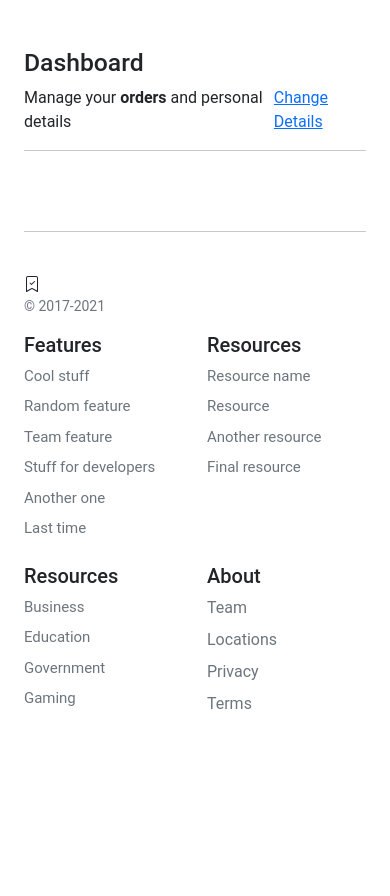
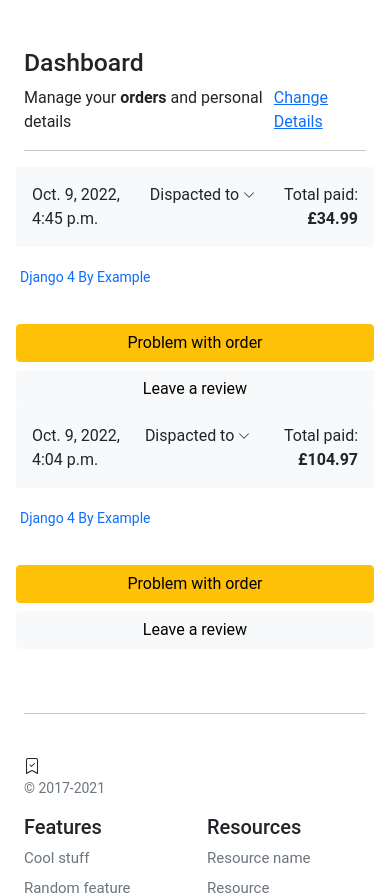
Before and after one commit to SaadEssam/Extra_Store, a Django app: page /account/dashboard/ in a window 390 px wide; the page is wider, and only the part inside the window is pictured. Shown: the part 131-1027 px from the top of that part. Before the commit the page ends 840 px from the top of that part, so only its background shows below. Run offline with Django 4.2, Linux system fonts and the light colour scheme; a user stored in the database is signed in; data comes from the database, SQL or seed files in the repository; both versions use the stored data as it was after the commit.

Commit message:
Add orders to user dashboard

```diff
--- a/account/views.py
+++ b/account/views.py
@@ -8,6 +8,7 @@ from django.utils.encoding import force_bytes, force_str
 from django.utils.http import urlsafe_base64_decode, urlsafe_base64_encode
 
 from .forms import RegistrationForm, UserEditForm
+from orders.views import user_orders
 from .models import UserBase
 from .tokens import account_activation_token
 
@@ -15,7 +16,8 @@ from .tokens import account_activation_token
 
 @login_required
 def dashboard(request):
-  return render(request, 'account/user/dashboard.html')
+  orders = user_orders(request)
+  return render(request, 'account/user/dashboard.html', {'orders': orders})
 
 
 @login_required
--- a/basket/basket.py
+++ b/basket/basket.py
@@ -1,5 +1,5 @@
 from decimal import Decimal
-
+from django.conf import settings
 from store.models import Product
 
 
@@ -7,9 +7,9 @@ class Basket():
   # Base Basket Class
   def __init__(self, request):
     self.session = request.session
-    basket = self.session.get('skey')
-    if 'skey' not in request.session:
-      basket = self.session['skey'] = {}
+    basket = self.session.get(settings.BASKET_SESSION_ID)
+    if settings.BASKET_SESSION_ID not in request.session:
+      basket = self.session[settings.BASKET_SESSION_ID] = {}
     self.basket = basket
 
   def add(self, product, qty):
@@ -41,7 +41,16 @@ class Basket():
     return sum(item['qty'] for item in self.basket.values())
 
   def get_total_price(self):
-    return sum(Decimal(item['price']) * item['qty'] for item in self.basket.values())
+
+    subtotal = sum(Decimal(item['price']) * item['qty'] for item in self.basket.values())
+
+    if subtotal == 0:
+      shipping = Decimal(0.00)
+    else:
+      shipping = Decimal(11.50)
+
+    total = subtotal + Decimal(shipping)
+    return total
 
   def delete(self, product):
     # Delete item from basket
@@ -62,5 +71,5 @@ class Basket():
 
   def clear(self):
     # Remove basket from session
-    del self.session['skey']
+    del self.session[settings.BASKET_SESSION_ID]
     self.save()
--- a/core/settings.py
+++ b/core/settings.py
@@ -132,6 +132,9 @@ STATICFILES_DIRS = [
 MEDIA_URL = '/media/'
 MEDIA_ROOT = os.path.join(BASE_DIR, 'media/')
 
+# Basket session ID
+BASKET_SESSION_ID = 'basket'
+
 # Custom user model
 AUTH_USER_MODEL = 'account.UserBase'
 LOGIN_REDIRECT_URL = '/account/dashboard'
--- a/orders/views.py
+++ b/orders/views.py
@@ -31,3 +31,9 @@ def add(request):
 
 def payment_confirmation(data):
   Order.objects.filter(order_key=data).update(billing_status=True)
+
+
+def user_orders(request):
+  user_id = request.user.id
+  orders = Order.objects.filter(user_id=user_id).filter(billing_status=True)
+  return orders
--- a/templates/account/user/dashboard.html
+++ b/templates/account/user/dashboard.html
@@ -1,6 +1,6 @@
 {% extends '../../store/base.html' %}
 {% load static %}
-{% block title %}Dashboard{% endblock %}
+{% block title%}Dashboard{% endblock %}
 {% block content %}
 <main class="pt-5">
   <div class="container" style="max-width: 1000px">
@@ -14,7 +14,84 @@
     <hr />
   </div>
   <div class="container" style="max-width: 1000px">
+    {% for order in orders %}
+    <div class="row g-3">
+      <div class="col-12 bg-light p-3 d-flex justify-content-between">
+        <div class="d-flex d-flex-inline">
+          <div class="pe-3">{{ order.created }}</div>
+          <div class="dropdown">
+            <a
+              class="text-reset text-decoration-none dropdown-toggle"
+              href="#"
+              role="link"
+              id="dropdownLink"
+              data-bs-toggle="dropdown"
+              aria-expanded="false"
+            >
+              Dispacted to
+              <svg
+                xmlns="http://www.w3.org/2000/svg"
+                width="12"
+                height="12"
+                fill="currentColor"
+                class="bi bi-chevron-down"
+                viewBox="0 0 16 16"
+              >
+                <path
+                  fill-rule="evenodd"
+                  d="M1.646 4.646a.5.5 0 0 1 .708 0L8 10.293l5.646-5.647a.5.5 0 0 1 .708.708l-6 6a.5.5 0 0 1-.708 0l-6-6a.5.5 0 0 1 0-.708z"
+                />
+              </svg>
+            </a>
 
+            <ul class="dropdown-menu" aria-labelledby="dropdownLink">
+              <li class="item small">{{order.full_name}}</li>
+              <li class="item small">{{order.address1}}</li>
+              <li class="item small">{{order.address2}}</li>
+              <li class="item small">{{order.post_code}}</li>
+            </ul>
+          </div>
+        </div>
+        <div class="text-end">
+          Total paid: <span class="fw-bold">£{{ order.total_paid }}</span>
+        </div>
+      </div>
+      <div class="col-md-5 col-lg-4 order-md-last p-0 order-3">
+        <div class="d-grid gap-2">
+          <button class="btn btn-warning" type="button">
+            Problem with order
+          </button>
+          <button class="btn btn-light" type="button">Leave a review</button>
+        </div>
+      </div>
+
+      <div class="col-md-7 col-lg-8 p-0">
+        {% for item in order.items.all %}
+        <div class="card mb-3 border-0">
+          <div class="row g-0">
+            <div class="col-md-2 d-none d-md-block">
+              <img
+                class="img-fluid"
+                style="width: 90px"
+                src="{{item.product.image.url}}"
+              />
+            </div>
+            <div class="col-md-10">
+              <div class="card-body p-1">
+                <a
+                  class="text-decoration-none"
+                  href="{{ item.product.get_absolute_url }}"
+                >
+                  <p class="card-text small">{{item.product|title}}</p>
+                </a>
+              </div>
+            </div>
+          </div>
+        </div>
+        {% endfor %}
+      </div>
+    </div>
+    {% endfor %}
   </div>
 </main>
 {% endblock %}
--- a/templates/store/base.html
+++ b/templates/store/base.html
@@ -89,7 +89,7 @@
                         <span class="fs15 fw500">Login</span>
                     </a>
                     {% endif %}
-                    <a type="button" role="button" href=""
+                    <a type="button" role="button" href="{% url 'account:dashboard' %}"
                         class="btn btn-outline-secondary border-0 basket-btn">
                         <div>
                             <svg xmlns="http://www.w3.org/2000/svg" width="22" height="22" fill="currentColor"
```
Also changed, not shown: db.sqlite3.
